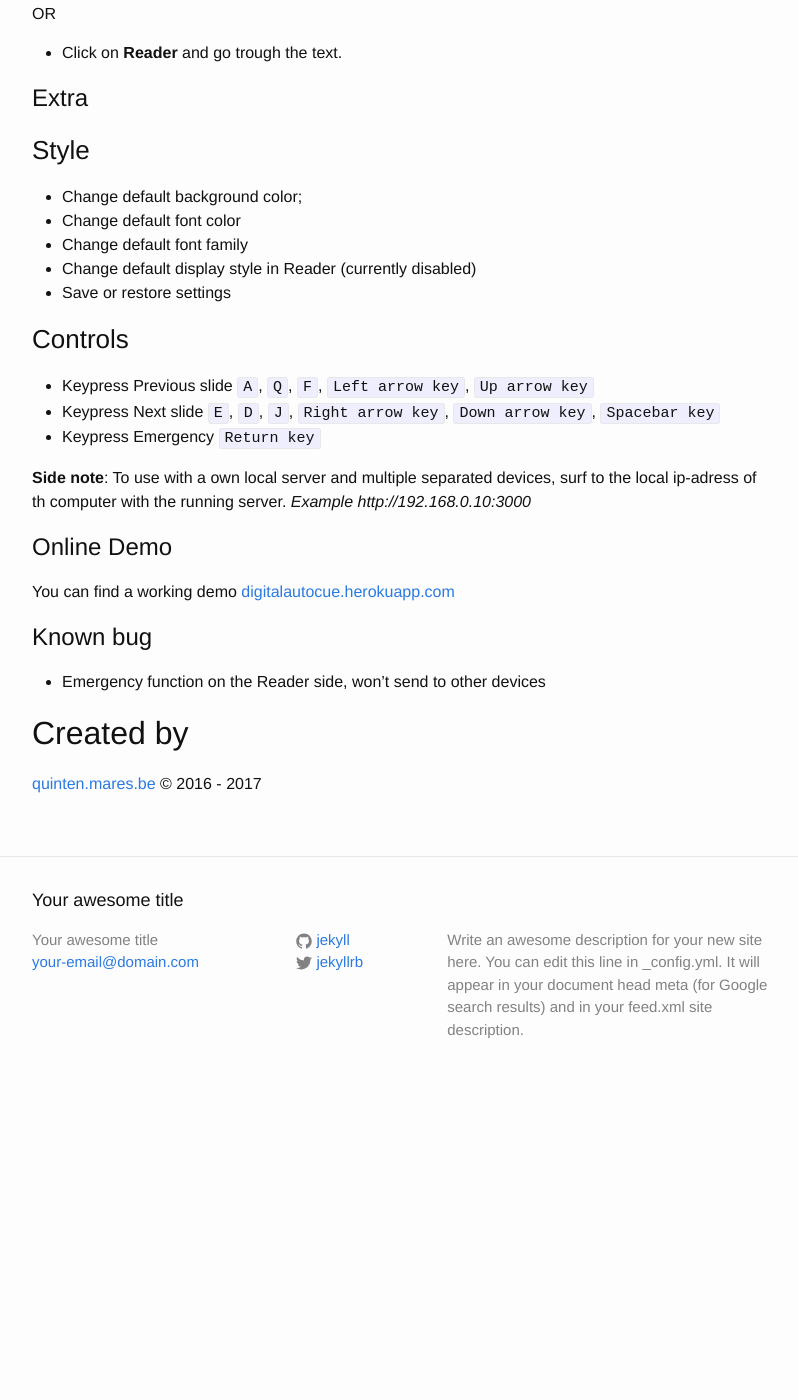
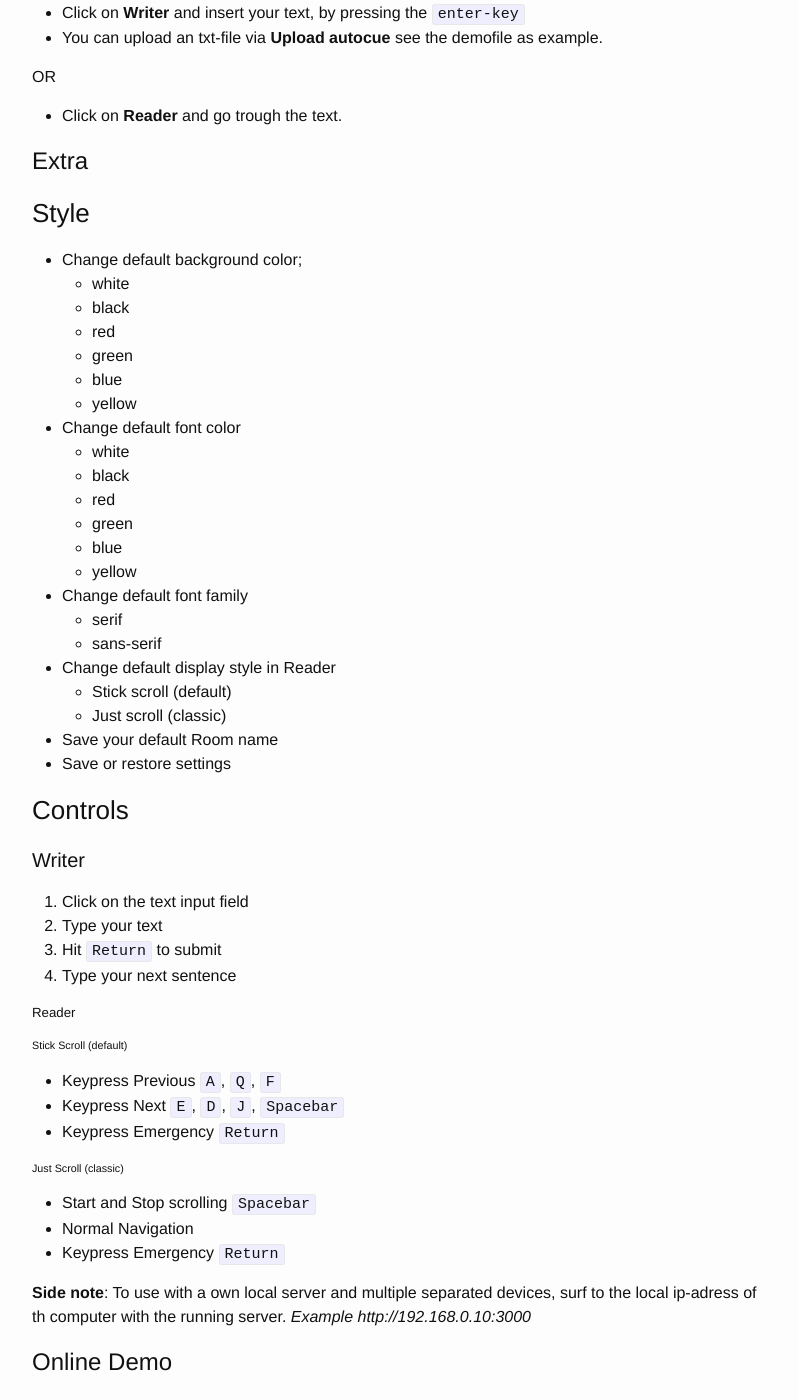
Before and after one commit to quintenm/quintenm.github.io, a Jekyll site: the page built from _posts/2016-12-31-Digital autocue.markdown, in a window 1280 px wide and 1400 px high, scrolled down 1578 px. Shown: the whole window, without its empty margins (238-1036 px from the left). Built offline with Jekyll 4.4.1, drawn with Linux system fonts in a browser that asks for light colours; our own code applies the rules of GitHub Pages for plain Markdown files; before the commit the page ends 2679 px from its top, so only the background shows below that; some of the changed text lies outside the part shown.

Commit message:
update post

```diff
--- a/_posts/2016-12-31-Digital autocue.markdown
+++ b/_posts/2016-12-31-Digital autocue.markdown
@@ -1,10 +1,12 @@
 # Digital Autocue
-A  digital autocue for a fast one-way communication
+A  digital online autocue for a faster way to communicate
+
+It has a simple writer and reader side
 
 For use and support with
 Live interviews (for internet) or Presentations
 
-Version 1.1.1 alpha
+Version 1.2.4 alpha
 
 # Project
 * It's a simple side project, based on a simple idea
@@ -16,14 +18,13 @@ Version 1.1.1 alpha
 * Display live the entered text in Writer (Reader)
 * Work in rooms
 * Switch fast between Writer and Reader
-* Set somme customisation, such as Font-family, hightlighted color, background-color
+* Set somme customisation, such as Font-family, hightlighted color, background-color and reading style
 * Font scales with browser width
-* Save customisation and reset it, localStorage based
+* Save customisation or roomname and reset it, localStorage based
 * Keyboard trigger for scrolling or emergency call to writer
 * Upload txt-file with autocue text for a fast input.
 
 # What it will do in future
-* Customisation, such as reading scroll type
 * Auto insert comments from social media (It would be cool)
 
 # Somme side notes
@@ -46,7 +47,7 @@ Version 1.1.1 alpha
 
 # How to use it
 * Load webpage on serveral devices
-* A **room** will be created automatically, you can rename it, confirm by clicking ** join **
+* A **room** will be created automatically, you can rename it and save as your default, confirm by clicking ** join **
 * Be sure that all other devices joined the same room.
 * Click on **Writer** and insert your text, by pressing the `enter-key`
 * You can upload an txt-file via **Upload autocue** see the demofile as example.
@@ -58,15 +59,45 @@ OR
 # Extra
 ### Style
 * Change default background color;
+  * white
+  * black
+  * red
+  * green
+  * blue
+  * yellow
 * Change default font color
+  * white
+  * black
+  * red
+  * green
+  * blue
+  * yellow
 * Change default font family
-* Change default display style in Reader (currently disabled)
+  * serif
+  * sans-serif
+* Change default display style in Reader
+  * Stick scroll (default)
+  * Just scroll (classic)
+* Save your default Room name
 * Save or restore settings
 
 ### Controls
-- Keypress Previous slide `A`, `Q`, `F`, `Left arrow key`, `Up arrow key`
-- Keypress Next slide `E`, `D`, `J`, `Right arrow key`, `Down arrow key`, `Spacebar key`
-- Keypress Emergency `Return key`
+#### Writer
+1. Click on the text input field
+2. Type your text
+3. Hit `Return` to submit
+4. Type your next sentence
+
+##### Reader
+###### Stick Scroll (default)
+* Keypress Previous `A`, `Q`, `F`
+* Keypress Next `E`, `D`, `J`, `Spacebar`
+* Keypress Emergency `Return`
+
+###### Just Scroll (classic)
+* Start and Stop scrolling `Spacebar`
+* Normal Navigation
+* Keypress Emergency `Return`
 
 **Side note**: To use with a own local server and multiple separated devices, surf to the local ip-adress of th computer with the running server. *Example http://192.168.0.10:3000*
 
```
Also changed, not shown: other parts of _posts/2016-12-31-Digital autocue.markdown (+1 -1 lines).
